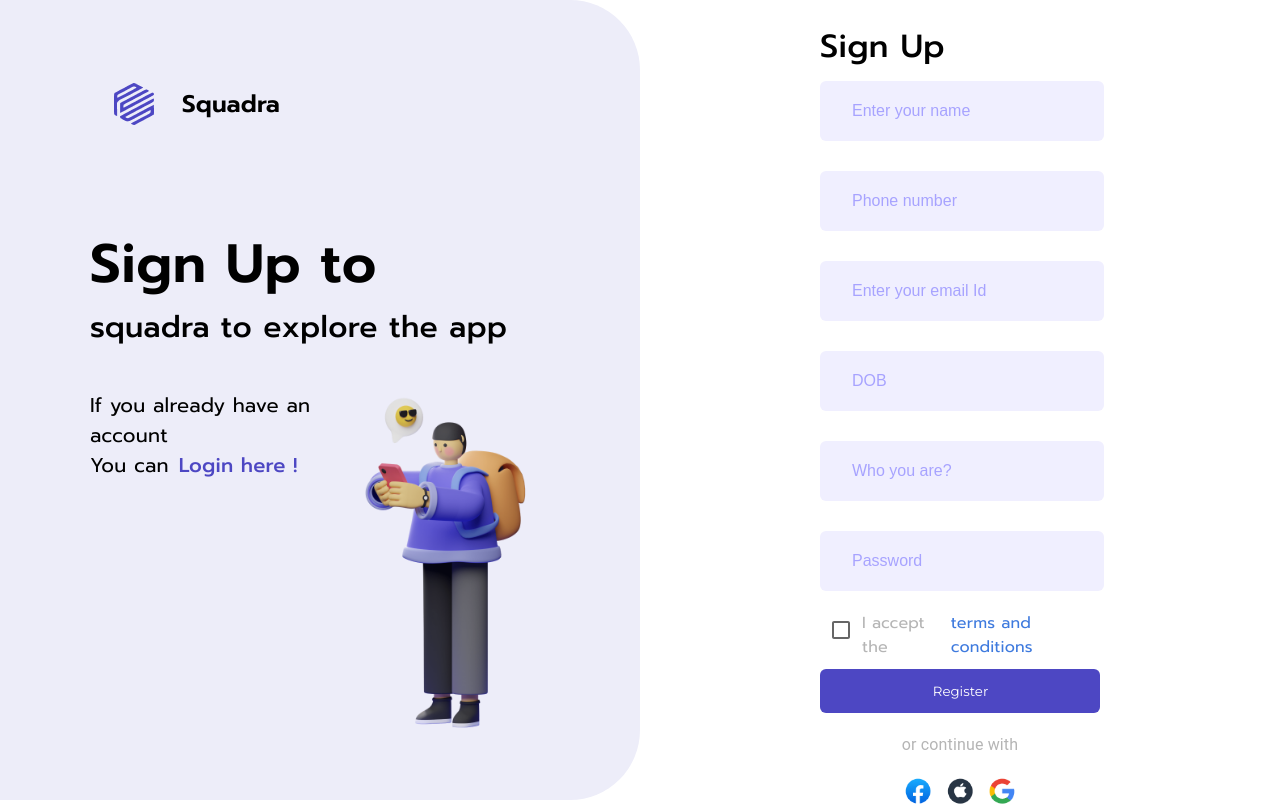
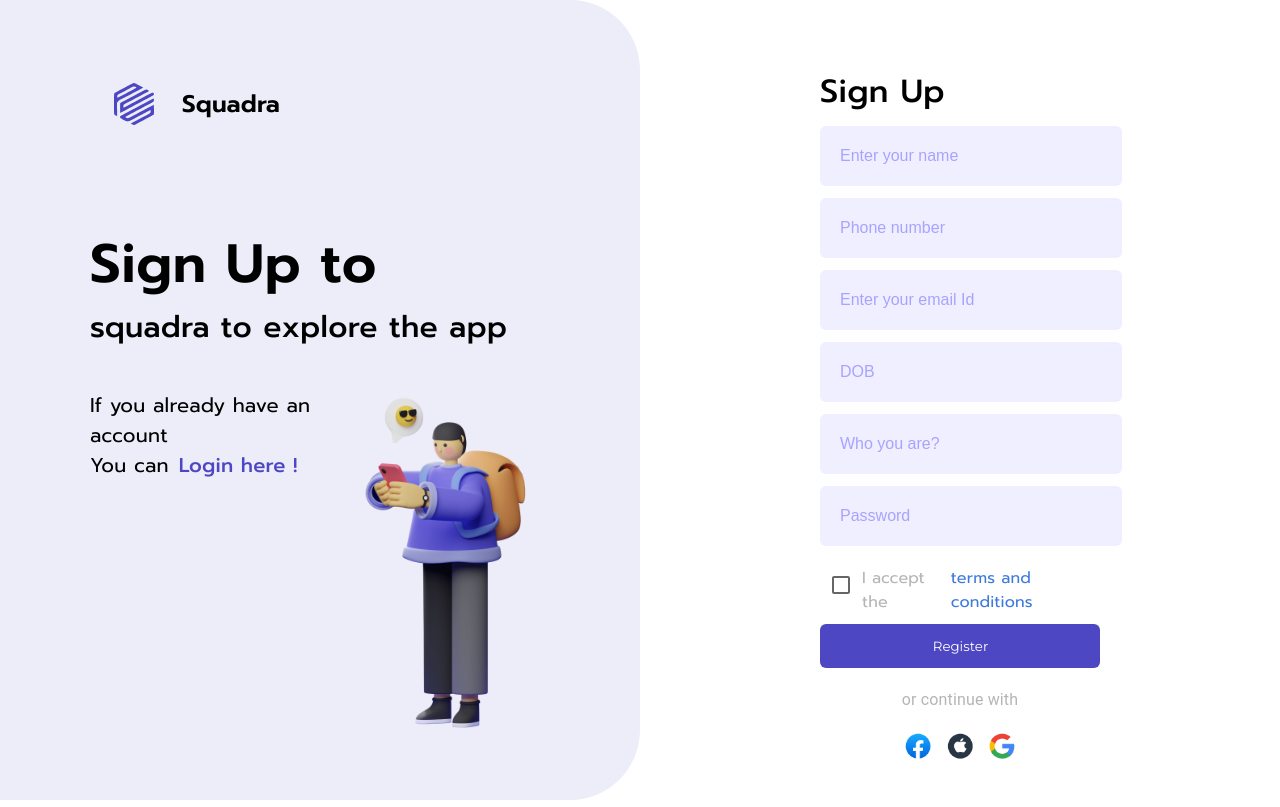
Before and after one commit to Atul1901/evaluation-project, a React (Create React App) app: page /signup in a window 1280 px wide. Built offline with nearby package versions, Linux system fonts and the light colour scheme.

Commit message:
completed with the validation of the signin and signup page

```diff
--- a/src/pages/Signin/styles.css
+++ b/src/pages/Signin/styles.css
@@ -51,20 +51,20 @@
 .input-container {
   display: flex;
   flex-direction: column;
-  gap: 30px;
+  gap: 12px;
 }
 
 .place-input-sign {
   width: 100%;
   height: 58px;
-  /* top: 426px;
-    left: 322px; */
+
   gap: 0px;
   border-radius: 6px;
   opacity: 0px;
   background: #f0efff;
   border: none;
   outline: none;
+  padding-left: 20px;
 }
 
 .right-content {
@@ -89,7 +89,7 @@
 .place-input-sign::placeholder {
   font-size: 16px;
   color: #a7a3ff;
-  padding-left: 30px;
+  /* padding-left: 30px; */
 }
 
 .reg-button {
--- a/src/pages/Signup/Signup.tsx
+++ b/src/pages/Signup/Signup.tsx
@@ -121,24 +121,43 @@ function Signup() {
               className={"place-input-sign"}
               placeholder="Enter your name"
             ></input>
+            {errorMessage.name && (
+              <p className="error-text">{errorMessage.name}</p>
+            )}
             <input
               type="text"
               onChange={(e) => onHandleChange(e, "phoneNum")}
               className={"place-input-sign"}
               placeholder="Phone number"
             ></input>
+            {errorMessage.phoneNum && (
+              <p className="error-text">{errorMessage.phoneNum}</p>
+            )}
             <input
               type="text"
               onChange={(e) => onHandleChange(e, "emailId")}
               className={"place-input-sign"}
               placeholder="Enter your email Id"
             ></input>
-            <input
+            {errorMessage.emailId && (
+              <p className="error-text">{errorMessage.emailId}</p>
+            )}
+            {/* <input
               type="text"
               onChange={(e) => onHandleChange(e, "dob")}
               className={"place-input-sign"}
               placeholder="DOB"
-            ></input>
+            ></input> */}
+            {/* <DatePicking></DatePicking> */}
+            <input
+              placeholder="DOB"
+              className={"place-input-sign"}
+              type="text"
+              onFocus={(e) => (e.target.type = "date")}
+              onBlur={(e) => (e.target.type = "text")}
+              max={new Date().toISOString().split("T")[0]}
+              id="date"
+            />
 
             <input
               type="text"
--- a/src/pages/Signup/styles.css
+++ b/src/pages/Signup/styles.css
@@ -64,6 +64,7 @@
   background: #f0efff;
   border: none;
   outline: none;
+  padding-right: 20px;
 }
 
 .right-content {
--- a/src/utils/helpers/index.ts
+++ b/src/utils/helpers/index.ts
@@ -17,6 +17,22 @@ export const checkValidation = (field: string, value: any) => {
       Validation.isValid = /^[A-Za-z\s]*$/.test(value);
       Validation.errorMessage = "enter valid Role Name";
       break;
+
+    case "name":
+      Validation.isValid = /^[A-Za-z\s]*$/.test(value);
+      Validation.errorMessage = "enter valid Name";
+      break;
+
+    case "phoneNum":
+      Validation.isValid = /^\d{10}$/.test(value);
+      Validation.errorMessage = "enter valid Phone number";
+      break;
+
+    case "emailId":
+      Validation.isValid = /^[\w-]+(\.[\w-]+)*@([\w-]+\.)+[a-zA-Z]{2,7}$/.test(
+        value
+      );
+      Validation.errorMessage = "enter valid email";
   }
   return Validation;
 };
--- a/src/utils/redux/reducers/roles/RoleSlice.ts
+++ b/src/utils/redux/reducers/roles/RoleSlice.ts
@@ -50,7 +50,7 @@ const RoleSlice = createSlice({
     },
     filterRole(state, action) {
       if (!!action.payload) {
-        state.filter_data = state.data.filter(
+        state.filter_data = state.data?.filter(
           (data: any) =>
             action.payload.roleName?.toLowerCase() ===
               data.user_name.toLowerCase() ||
```
